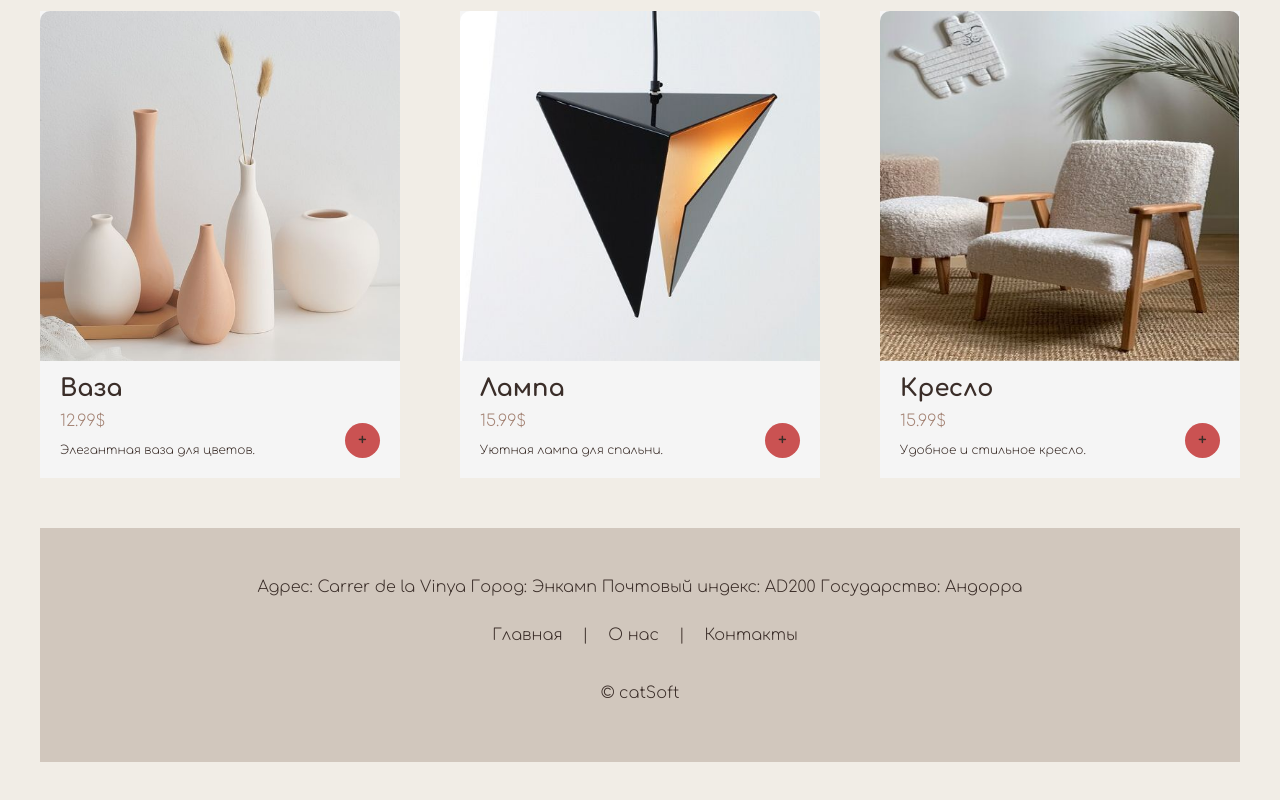
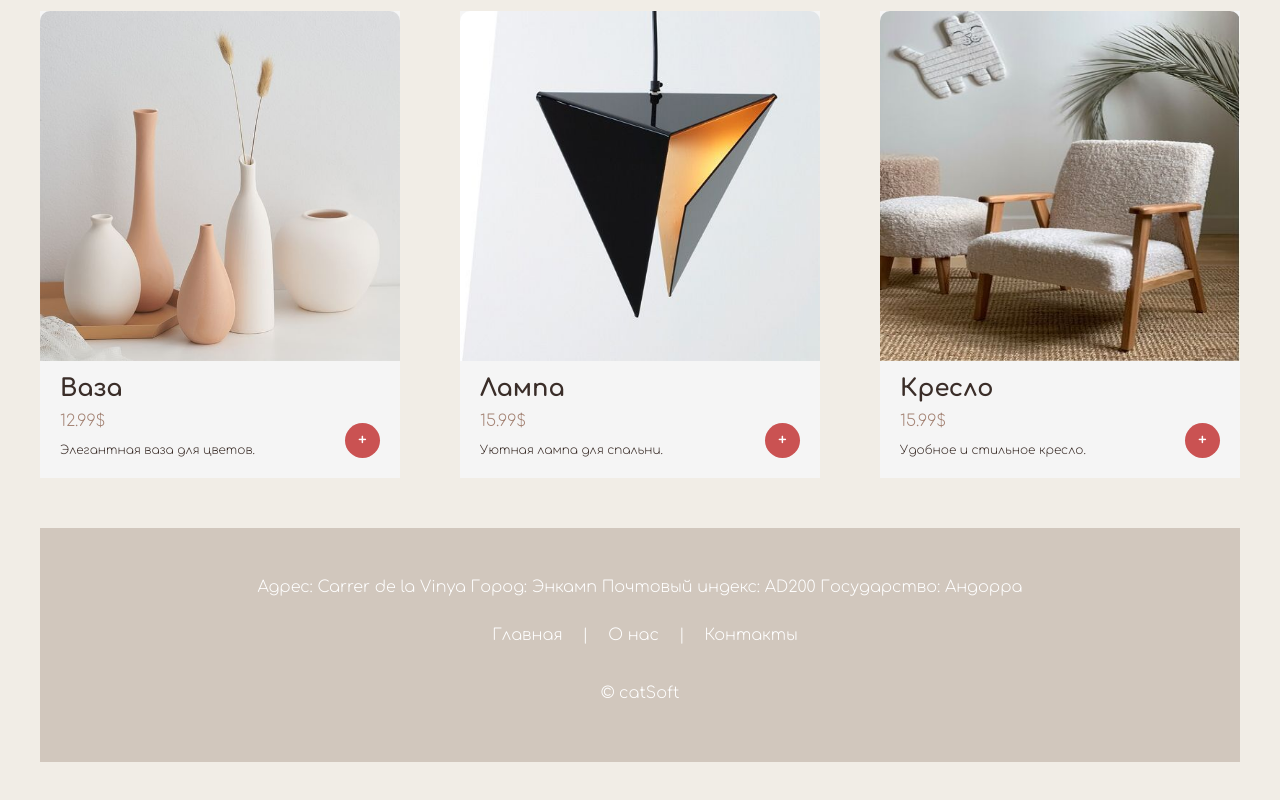
Before and after one commit to tiramisa/congenial-octo-lamp, a React (Create React App) app: page / in a window 1280 px wide. Shown: the part 1280-2080 px from the top of the page. Built offline with nearby package versions, Linux system fonts and the light colour scheme.

Commit message:
Update index.css

```diff
--- a/src/index.css
+++ b/src/index.css
@@ -217,7 +217,7 @@ header .presentation::before {
 .full-item>div {
   width: 600px;
   padding: 40px 30px;
-  background: #var(--white-color);
+  background: var(--white-color);
   border-radius: 9px;
   position: relative;
   z-index: 1;
@@ -290,7 +290,7 @@ main .add-to-cart,
   height: 35px;
   text-align: center;
   line-height: 35px;
-  color: #var(--white-color);
+  color: var(--white-color);
   border-radius: 50%;
   cursor: pointer;
   font-weight: 600;
@@ -333,13 +333,13 @@ footer {
   display: flex;
   flex-direction: column;
   background: var(--brand-background-color);
-  color: #var(--white-color);
+  color: var(--white-color);
   text-align: center;
   padding: 50px;
 }
 
 footer a {
-  color: #var(--white-color);
+  color: var(--white-color);
   text-decoration: none;
   margin: 0 5px;
   padding: 10px;
```
